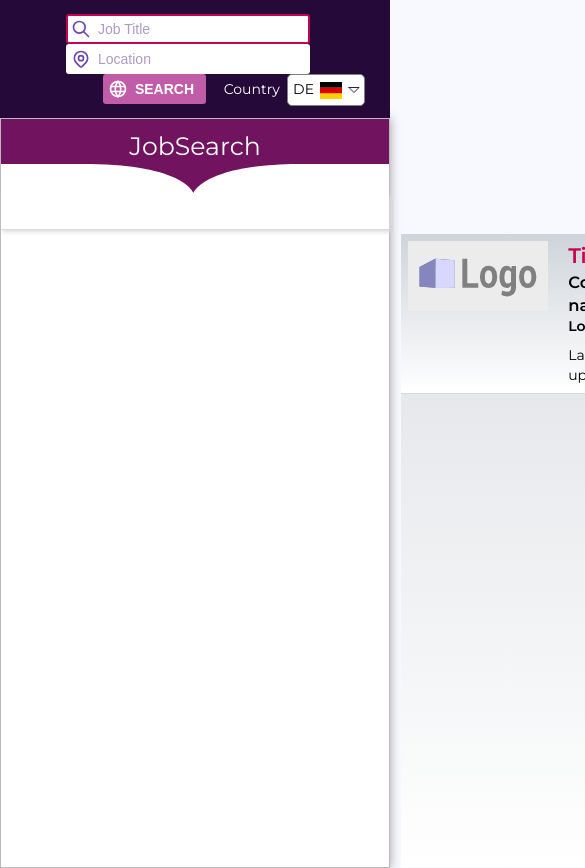
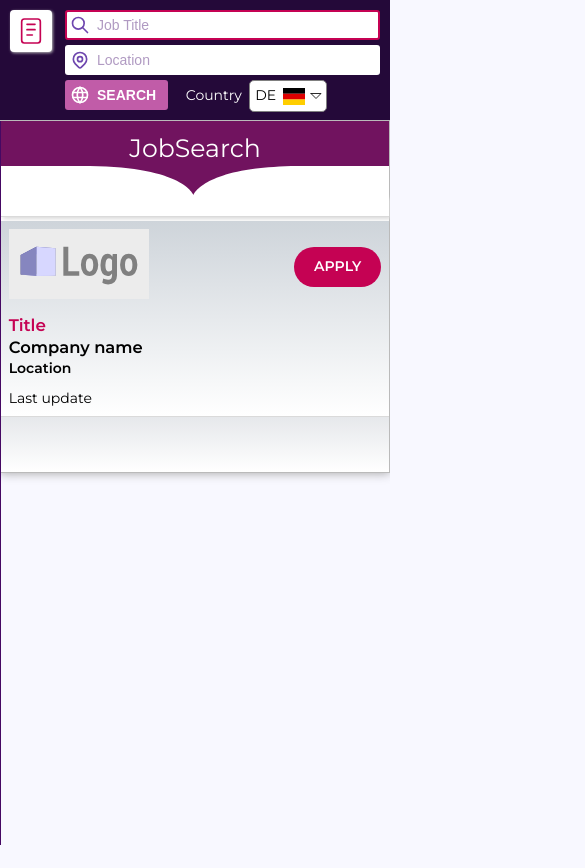
Before and after one commit to Amarok24/jobsearch, a plain HTML site: page index.html in a window 390 px wide. Shown: the top 868 px of the page, 585 px wide, since content can reach past the window. After the commit the page ends 845 px from the top, so only its background shows below. Drawn offline with Linux system fonts and the light colour scheme.

Commit message:
mobile version updates

```diff
--- a/css/main.css
+++ b/css/main.css
@@ -181,7 +181,7 @@ body {
 
 .job.selected {
   background-color: var(--cultured);
-  border-left: 2px solid var(--rose-red);
+  border-left: 3px solid var(--rose-red);
 }
 
 .job .summary {
@@ -210,7 +210,7 @@ body {
 .gridWrapper {
   display: grid;
   height: 75vh;
-  grid-template-rows: 160px 1fr;
+  grid-template-rows: 140px 1fr;
   grid-template-columns: 400px 1fr;
 }
 
@@ -219,6 +219,7 @@ body {
   grid-row-end: -1;
   overflow-y: scroll;
   color: #505050;
+  background-color: white;
 }
 
 .jobHeader {
@@ -227,10 +228,14 @@ body {
   border-bottom: 1px solid #dadada;
   display: grid;
   grid-template-columns: 160px 1fr 120px;
+  gap: 10px;
+  grid-template-areas: "h_logo h_text h_button";
 }
 
 .jobHeader h2 {
   color: var(--rose-red);
+  font-size: 1.2em;
+  line-height: 1.3;
 }
 
 .jobHeader h4 {
@@ -252,13 +257,16 @@ body {
   background-color: crimson;
 }
 
+.jobHeader .headerText {
+  grid-area: h_text;
+}
+
 .jobHeader .headerLogo {
+  grid-area: h_logo;
+}
 
-}
-.jobHeader .headerText {
-
-}
 .jobHeader .headerButton {
+  grid-area: h_button;
   align-self: center;
   justify-self: end;
 }
@@ -276,15 +284,6 @@ body {
   white-space: pre-line;
 }
 
-
-svg.icon-tabler {
-  color: inherit;
-  width: 20px;
-  height: 20px;
-  stroke-width: 2.0;
-  vertical-align: text-bottom;
-}
-
 img.companyLogoSmall {
   width: 100px;
 }
@@ -292,6 +291,8 @@ img.companyLogoSmall {
 img.companyLogoBig {
   width: 140px;
 }
+
+
 
 
 /* helper styles */
@@ -305,22 +306,57 @@ img.companyLogoBig {
 .nobr {
   white-space: nowrap;
 }
+/*
+.hidden {
+  display: none;
+}
+ */
+
+/**** ICON specific styles */
+
+.icon-tabler {
+  color: inherit;
+  width: 20px;
+  height: 20px;
+  stroke-width: 2.0;
+  vertical-align: text-bottom;
+}
+
+.icon-tabler-notes {
+  width: 32px;
+  height: 32px;
+  stroke-width: 1.25;
+}
 
 
 
-@media screen and (max-width: 1280px) {
-  .jobDetailWrapper {
-    grid-template-rows: auto auto;
+@media screen and (max-width: 800px) {
+
+  .gridWrapper {
+    display: block;
+    height: auto;
   }
-}
-
-
-@media screen and (max-width: 800px) {
-  .jobDetailWrapper {
-    grid-template-rows: auto auto;
+  .searchResults {
+    position: absolute;
+    z-index: 90;
+    width: 100%;
+    height: calc(100vh - 120px); /* 120px should be the height of sticky header */
+    left: -100%;
+    top: 0;
+    border: 2px solid var(--indigo);
+    transition: left 0.3s linear;
   }
 
-  .job .summary {
-    display: none;
+  .jobHeader {
+    grid-template-columns: 160px 1fr;
+    grid-template-areas:
+      "h_logo h_button"
+      "h_text h_text";
   }
+
+  .messages {
+    font-size: 1.1em;
+    padding: 10px;
+  }
+
 }
--- a/css/topHeader.css
+++ b/css/topHeader.css
@@ -1,4 +1,10 @@
 /* -=-=-=-= sticky header =-=-=-=- */
+
+.topHeader * {
+  margin: 0;
+  padding: 0;
+  box-sizing: border-box;
+}
 
 .topHeader {
   background-color: var(--russian-violet);
@@ -73,11 +79,47 @@
   box-shadow: 0 0 4px white;
 }
 
+#toggleResults {
+  position: absolute;
+  left: 10px;
+  top: 10px;
+  z-index: 101;
+  border: none;
+  border-radius: 4px;
+  box-shadow: 1px 1px 3px #bababa;
+  padding: 5px;
+  cursor: pointer;
+  color: var(--rose-red);
+  background-color: white;
+}
+
+#toggleResults[data-opened] {
+  background-color: var(--rose-red);
+  color: white;
+}
+
+
 /*
 #countriesList {
   appearance: none;
 }
  */
 
+@media screen and (max-width: 800px) {
 
-/* -=-=-=-= END sticky header =-=-=-=- */
+  .topHeader {
+    padding: 10px 10px 10px 65px;
+
+  }
+  .topHeader form {
+    text-align: left;
+  }
+
+  .topHeader input#inputTitle,
+  .topHeader input#inputLocation {
+    display: block;
+    width: 100%;
+    margin-bottom: 5px;
+  }
+
+}
--- a/index.html
+++ b/index.html
@@ -52,6 +52,13 @@
 
       </form>
 
+      <button id="toggleResults" title="Show/hide sidebar">
+        <svg xmlns="http://www.w3.org/2000/svg" class="icon icon-tabler icon-tabler-notes" width="24" height="24" viewBox="0 0 24 24" stroke-width="1.5" stroke="currentColor" fill="none" stroke-linecap="round" stroke-linejoin="round"><path stroke="none" d="M0 0h24v24H0z" /><rect x="5" y="3" width="14" height="18" rx="2" /><line x1="9" y1="7" x2="15" y2="7" /><line x1="9" y1="11" x2="15" y2="11" /><line x1="9" y1="15" x2="13" y2="15" /></svg>
+        <!-- Icon "notes.svg", source https://github.com/tabler/tabler-icons
+              License: MIT License, see icons/LICENSE.icons.txt -->
+      </button>
+
+
     </header>
 
 
@@ -69,6 +76,7 @@
         </div>
 
       </section>
+
 
       <output for="inputTitle inputLocation" class="messages" id="messages">
         <!-- search result summary -->
--- a/modules/jobSearch.mjs
+++ b/modules/jobSearch.mjs
@@ -1,7 +1,7 @@
 ﻿/**
   * @name jobSearch.mjs
   * @description Vanilla JavaScript program for job-search on Monster server.
-  * @version 0.23
+  * @version 0.24
   * @author Jan Prazak
   * @website https://github.com/Amarok24/
   * @license MPL-2.0
@@ -22,7 +22,11 @@ import APILIST from "./apiResources.mjs";
 const elID = (e) => document.getElementById(e),
       cout = console.log,
       cerr = console.error,
-      DUMMY_LOGO = "icons/logo-placeholder-optim.svg";
+      DUMMY_LOGO = "icons/logo-placeholder-optim.svg",
+      SCREEN_LARGE = window.matchMedia("(min-width: 801px)"),
+      SCREEN_MEDIUM = window.matchMedia("(max-width: 800px)"),
+      SCREEN_SMALL = window.matchMedia("(max-width: 480px)");
+
 
 let _messages = elID("messages"),
     _templateJob = elID("templateJob"),
@@ -31,7 +35,8 @@ let _messages = elID("messages"),
     _rawJobData = elID("rawJobData"),
     _searchButton = elID("searchButton"),
     _loadMoreButton = elID("loadMoreButton"),
-    _countrySelectBox = elID("countriesList");
+    _countrySelectBox = elID("countriesList"),
+    _toggleResults = elID("toggleResults");
 
 let _currentResults = [];
 let _responseFingerprint = {};
@@ -156,6 +161,10 @@ function jobClick() {
 
   this.classList.add("selected");
   viewJob(jobID);
+
+  if (SCREEN_MEDIUM.matches) {
+    toggleResultsClick();
+  }
 }
 
 
@@ -274,9 +283,32 @@ function loadMoreClick() {
 }
 
 
+/**
+ * Click handler for "toggle search results" icon
+ */
+function toggleResultsClick() {
+  const opened = !!_toggleResults.dataset.opened;
+
+  cout(_toggleResults.dataset);
+
+  if (!opened) {
+    _toggleResults.dataset.opened = "1";
+    _searchResults.style.left = 0;
+    document.querySelector(".jobContent").style.height = "1px";
+    document.querySelector(".jobContent").style.overflowY = "hidden";
+  } else {
+    delete _toggleResults.dataset.opened;
+    _searchResults.style.left = "-100%";
+    document.querySelector(".jobContent").style.height = "auto";
+    document.querySelector(".jobContent").style.overflowY = "scroll";
+  }
+}
+
+
 // ADD EVENTS
 _searchButton.addEventListener("click", searchClick);
 _loadMoreButton.addEventListener("click", loadMoreClick);
+_toggleResults.addEventListener("click", toggleResultsClick);
 
 
 // CUSTOM FORM ELEMENTS
```
Also changed, not shown: icons/chevrons-left.svg (added), icons/chevrons-right.svg (added), icons/layout-sidebar.svg (added), icons/notes.svg (added), icons/settings.svg (added), icons/x.svg (added).
